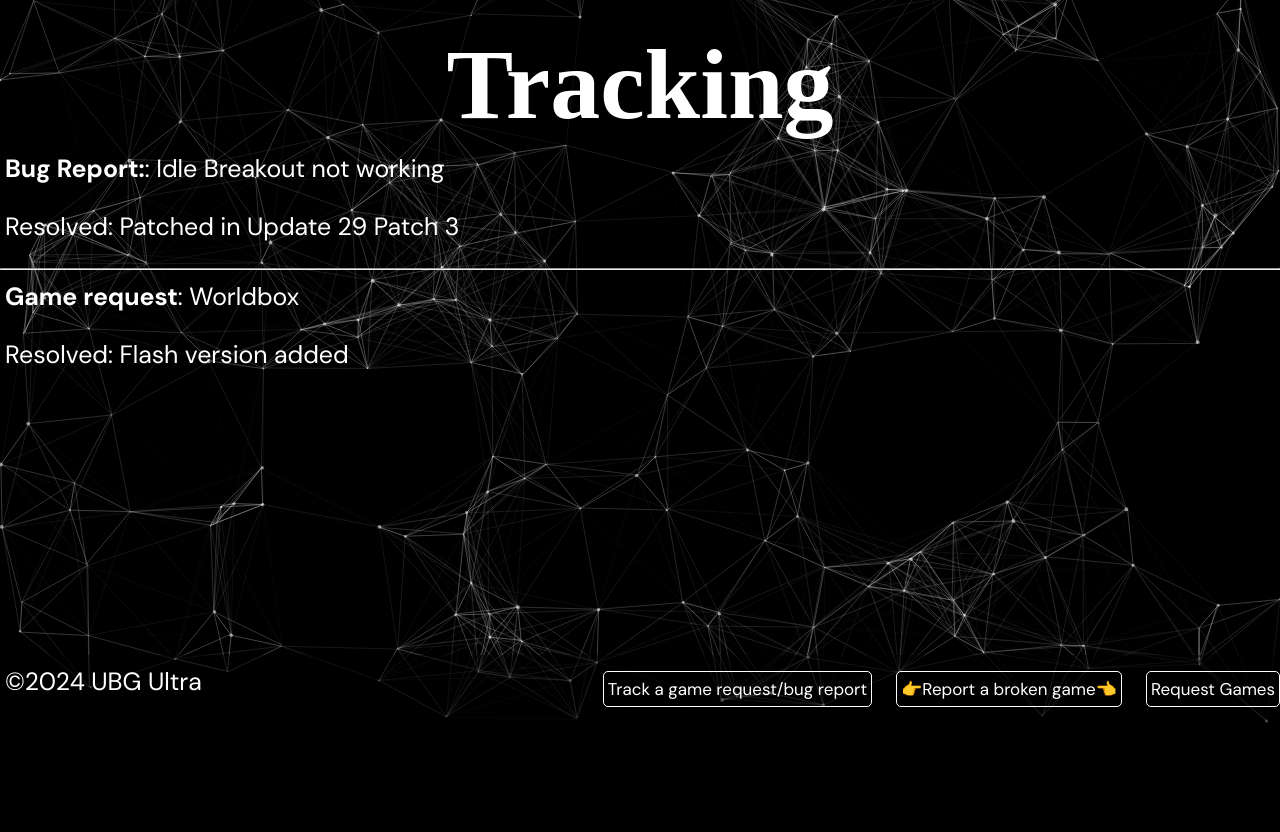
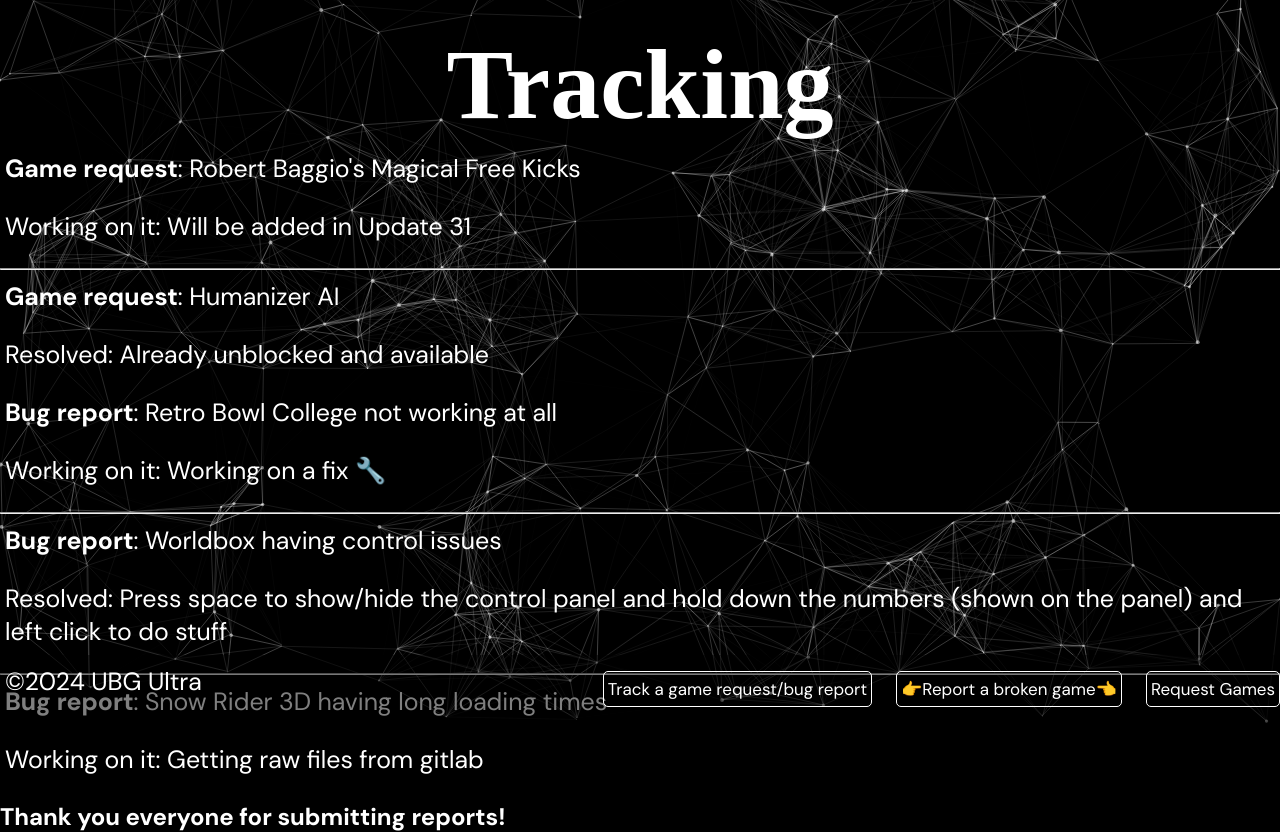
Before and after one commit to ubgultra/newubgultra, a website: page static/track.html in a window 1280 px wide. Shown: the part 77-909 px from the top of the page. Before the commit the page ends 800 px from the top, so only its background shows below. Drawn offline with nearby package versions, Linux system fonts and the light colour scheme; a web font is replaced by a local one.

Commit message:
Update track.html

```diff
--- a/static/track.html
+++ b/static/track.html
@@ -53,11 +53,20 @@
 <br>
   <body>
 <font color="white"><h1><center>Tracking</h1>
-<p><b>Bug Report:</b>: Idle Breakout not working</p>
-<p>Resolved: Patched in Update 29 Patch 3</p>
+<p><b>Game request</b>: Robert Baggio's Magical Free Kicks</p>
+<p>Working on it: Will be added in Update 31</p>
 <hr>
-<p><b>Game request</b>: Worldbox</p>
-<p>Resolved: Flash version added</p>
+<p><b>Game request</b>: Humanizer AI</p>
+<p>Resolved: Already unblocked and available</p>
+<p><b>Bug report</b>: Retro Bowl College not working at all</p>
+<p>Working on it: Working on a fix 🔧</p>
+<hr>
+<p><b>Bug report</b>: Worldbox having control issues</p>
+<p>Resolved: Press space to show/hide the control panel and hold down the numbers (shown on the panel) and left click to do stuff</p>
+<hr>
+<p><b>Bug report</b>: Snow Rider 3D having long loading times</p>
+<p>Working on it: Getting raw files from gitlab</p>
+<h2>Thank you everyone for submitting reports!</h2>
     <p></p>
      <p></p>
 </center>
```
